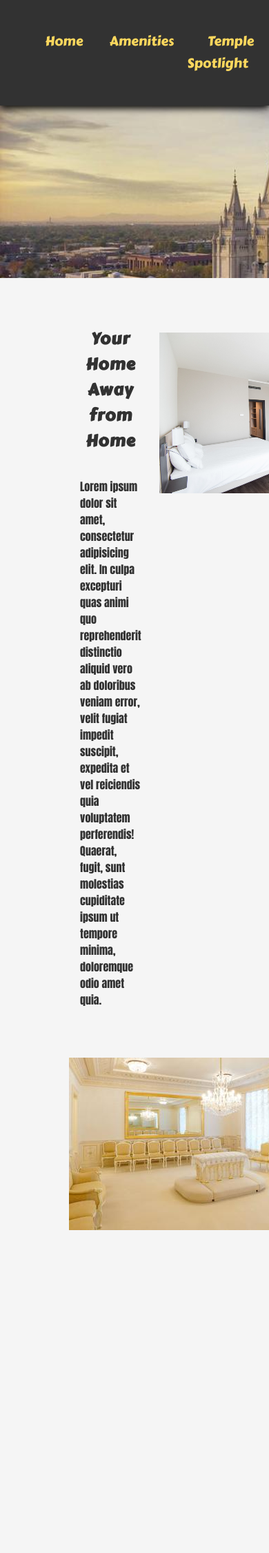
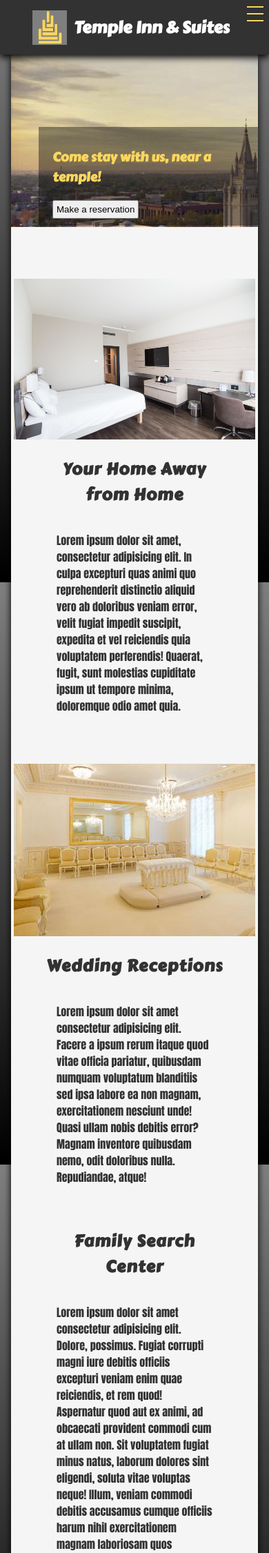
Before and after one commit to JacobHornbeck/JacobHornbeck.github.io, a PHP site: page /wdd130/project/ in a window 390 px wide. Shown: the top 2251 px of the page at 69% size. Run offline with PHP 8.4, Linux system fonts and the light colour scheme; some web fonts are replaced.

Commit message:
edit CSS and HTML for week 7 project

```diff
--- a/wdd130/project/index.html
+++ b/wdd130/project/index.html
@@ -11,15 +11,22 @@
     </head>
     <body>
         <header>
+            <div>
             <img src="images/favicon.png" alt="website logo"
                  class="web-logo">
             <h1>Temple Inn & Suites</h1>
-            <nav>
+            </div>
+            <div id="menu-click">
+                <div></div>
+                <div></div>
+                <div></div>
+            </div>
+            <nav align="center">
                 <ul>
-                    <li><a href="#">Home</a></li>
-                    <li><a href="#">Amenities</a></li>
-                    <li><a href="#">Temple Spotlight</a></li>
-                    <li><a href="#">Reservations</a></li>
+                    <li><a href="#" class="at">Home</a></li>
+                    <li><a href="#" class="">Amenities</a></li>
+                    <li><a href="#" class="">Temple Spotlight</a></li>
+                    <li><a href="#" class="">Reservations</a></li>
                 </ul>
             </nav>
         </header>
@@ -27,8 +34,15 @@
             <div class="hero-image">
                 <img src="images/temple-hero.png"
                      alt="Salt Lake Temple">
+                <div class="action">
+                    <h3>
+                        Come stay with us, near a temple!
+                    </h3>
+                    <button>Make a reservation</button>
+                </div>
             </div>
             <section>
+                <div><img src="images/home-away-from-home.png" alt="comfy hotel room"></div>
                 <div>
                     <h2>Your Home Away from Home</h2>
                     <p>
@@ -40,10 +54,9 @@
                         doloremque odio amet quia.
                     </p>
                 </div>
-                <img src="images/home-away-from-home.png" alt="comfy hotel room">
             </section>
             <section>
-                <img src="images/temple-wedding.png" alt="temple sealing room">
+                <div><img src="images/temple-wedding.png" alt="temple sealing room"></div>
                 <div>
                     <h2>Wedding Receptions</h2>
                     <p>
--- a/wdd130/project/styles/style.css
+++ b/wdd130/project/styles/style.css
@@ -8,29 +8,28 @@
     --heading-font: 'Carter One', Verdana, sans-serif;
     --paragraph-font: 'Baloo Tamma 2', Impact, sans-serif;
 }
-
 html {
-    background-color: var(--primary-color);
+    background-image: linear-gradient(to bottom, gray, black);
+    background-repeat: no-repeat;
+    background-attachment: fixed;
+    background-position: center;
+    background-size: cover;
 }
-
 body {
     padding: 0;
     margin: 0;
     font-size: 16px;
 }
-
 header, main, footer {
     max-width: 960px;
     margin: 0 auto;
     overflow: hidden;
     box-shadow: 0 4px 10px black;
 }
-
 h1, h2, h3, h4, h5, h6 {
     font-family: var(--heading-font);
     color: var(--accent1-color);
 }
-
 header {
     position: relative;
     z-index: 10;
@@ -42,54 +41,51 @@ header {
     color: var(--accent2-color);
     background-color: var(--accent1-color);
 }
-
-header > h1 {
+header > div {
+    display: flex;
+    align-items: center;
+    justify-content: center;
+    text-align: center;
+}
+header > div > h1 {
     padding-left: 10px;
     padding-right: 10px;
     font-size: 1.5rem;
     color: var(--accent2-color);
 }
-
-header > img.web-logo {
+header > div > img.web-logo {
     width: 50px;
 }
-
 nav {
     line-height: 2rem;
     text-align: center;
     font-size: 1.2rem;
 }
-
 nav>ul {
     list-style-type: none;
     display: flex;
 }
-
 nav a {
     padding: 1em;
     min-width: 70px;
 }
-
 nav a:link, nav a:visited {
     font-family: var(--heading-font);
     color: var(--secondary-color);
     text-decoration: none;
     transition: all 0.5s;
 }
-
 nav a:hover {
     text-shadow: 1px 1px #f5f5f570;
     color: var(--accent1-color);
     background: var(--secondary-color);
     box-shadow: 0 0 10px var(--secondary-color);
 }
-
 main {
     background-color: whitesmoke;
     position: relative;
     z-index: 9;
 }
-
 footer {
     position: relative;
     z-index: 10;
@@ -98,27 +94,38 @@ footer {
     color: var(--accent2-color);
     padding: 1em;
 }
-
 p {
     font-family: var(--paragraph-font);
     color: var(--accent1-color);
     padding: 1em;
 }
-
 section {
     padding: 5px 100px;
 }
 section:nth-of-type(1) {
     display: grid;
-    grid-template-columns: auto auto;
+    grid-template-columns: auto 350px;
     grid-gap: 10px;
+}
+section:nth-of-type(1) > div {
+    grid-row: 1;
+}
+section:nth-of-type(1) > div:nth-of-type(1) {
+    grid-column: 2;
+}
+section:nth-of-type(1) > div:nth-of-type(2) {
+    grid-column: 1;
 }
 section:nth-of-type(2) {
     display: grid;
-    grid-template-columns: auto auto;
+    grid-template-columns: 350px auto;
     grid-gap: 10px;
 }
-section > img {
+section > div {
+    padding: 0;
+    margin: 0;
+}
+section > div > img {
     padding-top: 30px;
 }
 section > h2, section > div > h2 {
@@ -126,16 +133,18 @@ section > h2, section > div > h2 {
     letter-spacing: 1px;
 }
 
+#menu-click {
+    display: none;
+}
+
 .social-link {
     width: 40px;
     transform: scale(0.9);
     transition: transform 0.1s;
 }
-
 .social-link:hover {
     transform: scale(1);
 }
-
 .contact {
     margin-left: 15%;
 }
@@ -155,4 +164,117 @@ section > h2, section > div > h2 {
 }
 .hero-image {
     margin-bottom: 40px;
+    position: relative;
+    height: 250px;
 }
+.hero-image > .action {
+    position: absolute;
+    top: calc(50% - 20px);
+    padding: 10px 20px;
+    left: 40px;
+    color: var(--secondary-color);
+    background: rgba(0,0,0,0.4);
+    transition: all 0.5s;
+    animation: Action 2s;
+}
+.action > h3 {
+    color: var(--secondary-color);
+}
+.action button {
+    padding: 0.3em;
+}
+
+
+@keyframes Action {
+    from {
+        left: -50px;
+        opacity: 0;
+    }
+    50% {
+        left: -50px;
+        opacity: 0;
+    }
+    to {
+        left: 40px;
+        opacity: 1;
+    }
+}
+
+@media screen and (max-width: calc(960px + 2em)) {
+    header, main, footer {
+        max-width: calc(100% - 2em);
+    }
+    .contact {
+        margin-left: 50px;
+    }
+    .social {
+        margin-right: 50px;
+    }
+    section:nth-of-type(1), section:nth-of-type(2) {
+        display: block;
+    }
+    section:first-child {
+        width: 100%;
+    }
+    section img {
+        width: 350px;
+        margin-left: calc(50% - 350px / 2);
+    }
+    section {
+        padding: 5px 50px;
+    }
+    header {
+        display: block;
+    }
+}
+
+@media screen and (max-width: 660px) {
+    /* Change nav to a menu*/
+    header > nav {
+        position: absolute;
+        top: 0; left: calc(200%);
+        min-width: 100px;
+        z-index: 998;
+        transition: all 0.5s;
+    }
+    header > nav > ul {
+        flex-direction: row;
+    }
+    #menu-click {
+        display: block;
+        position: absolute;
+        top: 0; right: 0;
+        width: 40px;
+        height: 40px;
+        transition: all 0.5s;
+        z-index: 999;
+    }
+    #menu-click > div {
+        background: var(--secondary-color);
+        position: absolute;
+        height: 2px;
+        width: 60%;
+        left: 20%;
+    }
+    #menu-click > div:nth-of-type(1) {
+        top: calc(25% - 1px);
+    }
+    #menu-click > div:nth-of-type(2) {
+        top: calc(50% - 1px);
+    }
+    #menu-click > div:nth-of-type(3) {
+        top: calc(75% - 1px);
+    }
+    #menu-click:hover {
+        background: rgba(255,255,255,0.4);
+    }
+
+}
+
+@media screen and (max-width: 550px) {
+    .social {
+        float: none;
+        position: relative;
+        margin: 4px calc(50% - 40px * 3);
+    }
+}
```
Also changed, not shown: wdd130/project/images/html-background.jpg (added).
